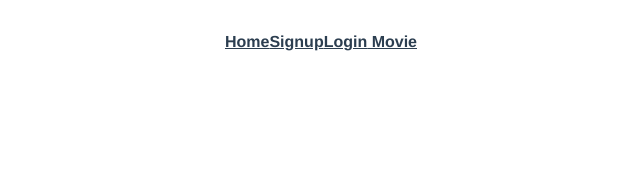
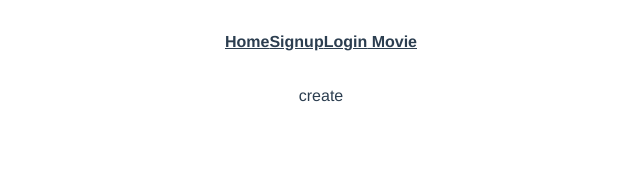
Before and after one commit to nayeonkinn/DORAZI, a Vue app in the folder final-pjt-front/frontserver/: page /arcitle/create/1 in a window 1280 px wide. Shown: the top 174 px of the page, without its empty margins (319-959 px from the left). Built offline with nearby package versions, Linux system fonts and the light colour scheme.

Commit message:
Add: Article 관련 front 파일들 작성

```diff
--- /dev/null
+++ b/final-pjt-front/frontserver/src/components/articles/ArticleCreates.vue
@@ -0,0 +1,15 @@
+<template>
+  <div class="container">
+    create
+  </div>
+</template>
+
+<script>
+export default {
+  name: "ArticleCreate",
+
+};
+</script>
+
+<style>
+</style>
--- a/final-pjt-front/frontserver/src/components/movies/MovieDetail.vue
+++ b/final-pjt-front/frontserver/src/components/movies/MovieDetail.vue
@@ -8,8 +8,29 @@
     ></div>
     <img :src="poster" class="poster" alt="poster" />
     <div>{{ title }}</div>
-    <div>{{ movieinfo.release_date.slice(0,4)}}</div>
+    <div>{{ movieinfo.release_date.slice(0, 4) }}</div>
     <div>{{ overview }}</div>
+
+    <div>
+      <!-- <b-button id="show-btn" @click="showModal">Open Modal</b-button>
+      <b-button id="toggle-btn" @click="toggleModal">Toggle Modal</b-button>
+
+      <b-modal ref="my-modal" hide-footer title="Using Component Methods">
+        <div class="d-block text-center">
+          <h3>Hello From My Modal!</h3>
+        </div>
+        <b-button class="mt-3" variant="outline-danger" block @click="hideModal"
+          >Close Me</b-button
+        >
+        <b-button
+          class="mt-2"
+          variant="outline-warning"
+          block
+          @click="toggleModal"
+          >Toggle Me</b-button
+        >
+      </b-modal> -->
+    </div>
   </div>
 </template>
 
@@ -25,10 +46,22 @@ export default {
       poster: null,
       backdrop: null,
       title: null,
-      overview : null,
-
+      overview: null,
     };
   },
+  // methods: {
+  //   showModal() {
+  //     this.$refs["my-modal"].show();
+  //   },
+  //   hideModal() {
+  //     this.$refs["my-modal"].hide();
+  //   },
+  //   toggleModal() {
+  //     // We pass the ID of the button that we want to return focus to
+  //     // when the modal has hidden
+  //     this.$refs["my-modal"].toggle("#toggle-btn");
+  //   },
+  // },
   created() {
     const movie_pk = this.$route.params.movie_pk;
     axios({
--- a/final-pjt-front/frontserver/src/router/index.js
+++ b/final-pjt-front/frontserver/src/router/index.js
@@ -13,6 +13,9 @@ import ProfileView from '@/views/accounts/ProfileView'
 // movies
 import MovieView from '@/views/movies/MovieView'
 import MovieDetailView from '@/views/movies/MovieDetailView'
+
+// article
+import ArticleCreateView from '@/views/articles/ArticleCreateView'
 
 
 Vue.use(VueRouter)
@@ -57,6 +60,12 @@ const routes = [
     path: '/movies/:movie_pk',
     name: 'MovieDetailView',
     component: MovieDetailView
+  },
+  {
+    path: '/arcitle/create/:movie_pk',
+    name: 'ArticleCreateView',
+    component: ArticleCreateView
+
   }
 
 ]
--- /dev/null
+++ b/final-pjt-front/frontserver/src/views/articles/ArticleCreateView.vue
@@ -0,0 +1,22 @@
+<template>
+
+    <div>
+      <ArticleCreates/>
+    </div>
+  </template>
+
+  <script>
+  import ArticleCreates from '@/components/articles/ArticleCreates';
+
+
+  export default {
+      name:'ArticleListView',
+      components:{
+          ArticleCreates
+      }
+  }
+  </script>
+
+  <style>
+
+  </style>
--- a/final-pjt-front/frontserver/src/views/movies/MovieDetailView.vue
+++ b/final-pjt-front/frontserver/src/views/movies/MovieDetailView.vue
@@ -1,6 +1,6 @@
 <template>
   <div>
-    <moviedetail />
+    <moviedetail/>
   </div>
 </template>
 
```
Also changed, not shown: final-pjt-front/frontserver/src/components/articles/ArticleDetail.vue (added, +23 -0 lines).
